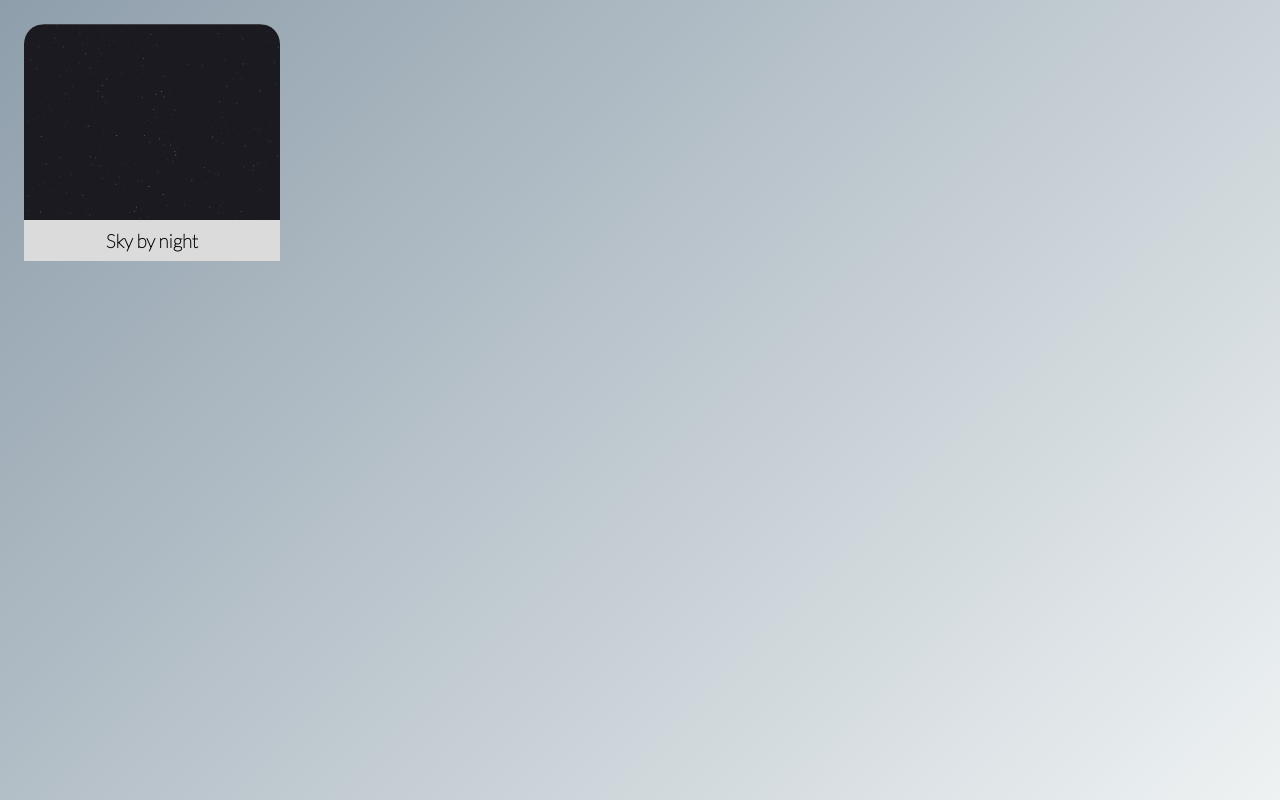
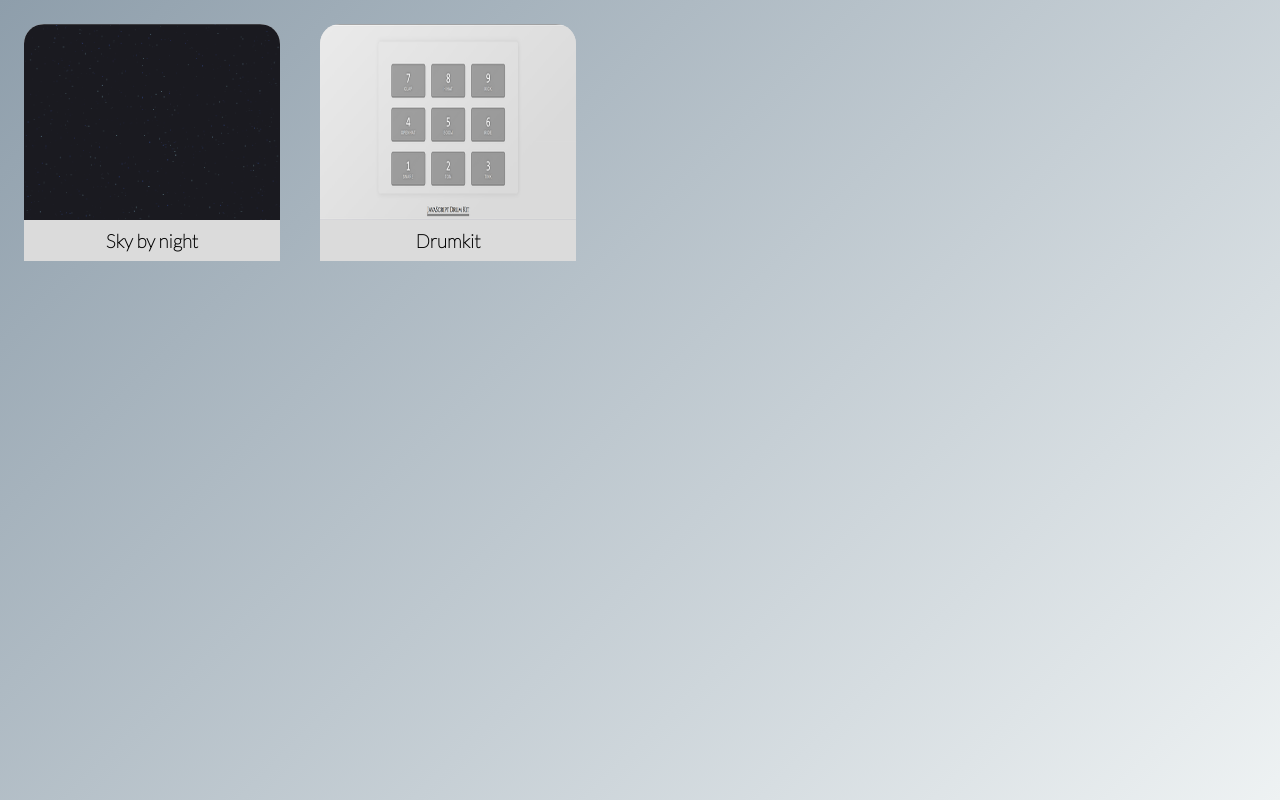
Before and after one commit to glg-dev/bac-a-sable, a React (Create React App) app: page / in a window 1280 px wide. Built offline with nearby package versions, Linux system fonts and the light colour scheme.

Commit message:
add project

```diff
--- a/src/projects/list.js
+++ b/src/projects/list.js
@@ -7,5 +7,14 @@ export const list = [
     description: `Générateur d'étoiles de taille, position et couleur aléatoires`,
     picture: "./assets/thumbnails/NightSky.png",
     route: '/stars'
-  }
+  },
+  {
+    id: 2,
+    title: 'Drumkit',
+    languages: ['JavaScript'],
+    languagesIcons: ['fab fa-js'],
+    description: `Création d'un kit de batterie. Il suffit d'appuyer sur les touches correspondantes pour jouer le son voulu, ou de cliquer sur le son.`,
+    picture: "./assets/thumbnails/DrumKit.png",
+    route: 'https://glg-dev.github.io/JavaScript-Drum-Kit/'
+  },
 ]
--- a/src/style/components/_Card.scss
+++ b/src/style/components/_Card.scss
@@ -13,6 +13,7 @@
   transition: .4s;
   img {
     width: $card-width;
+    height: 196px;
   }
   h3 {
     padding: .6rem;
--- a/src/style/settings.scss
+++ b/src/style/settings.scss
@@ -13,4 +13,5 @@ body {
 .App {
   display: flex;
   flex-wrap: wrap;
+  gap: 2.5rem;
 }
```
Also changed, not shown: public/assets/thumbnails/DrumKit.png (added).
